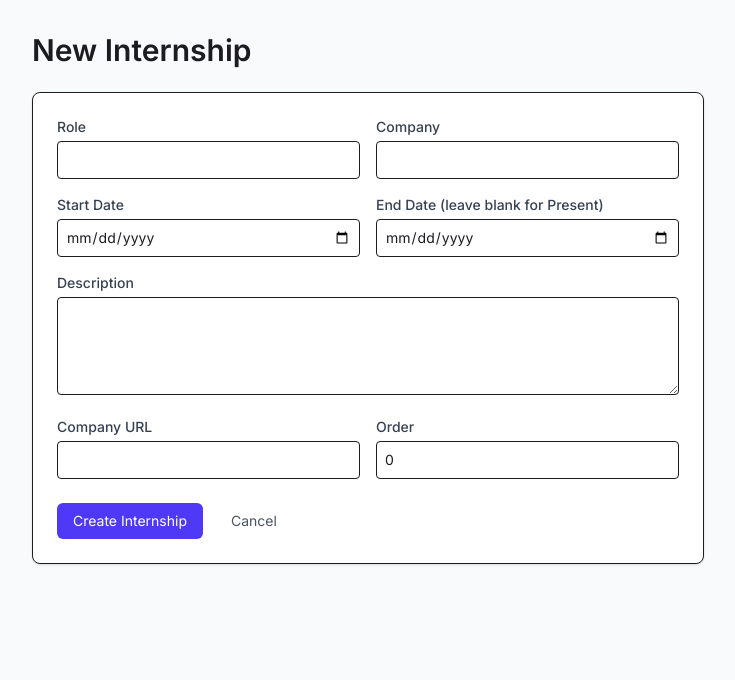
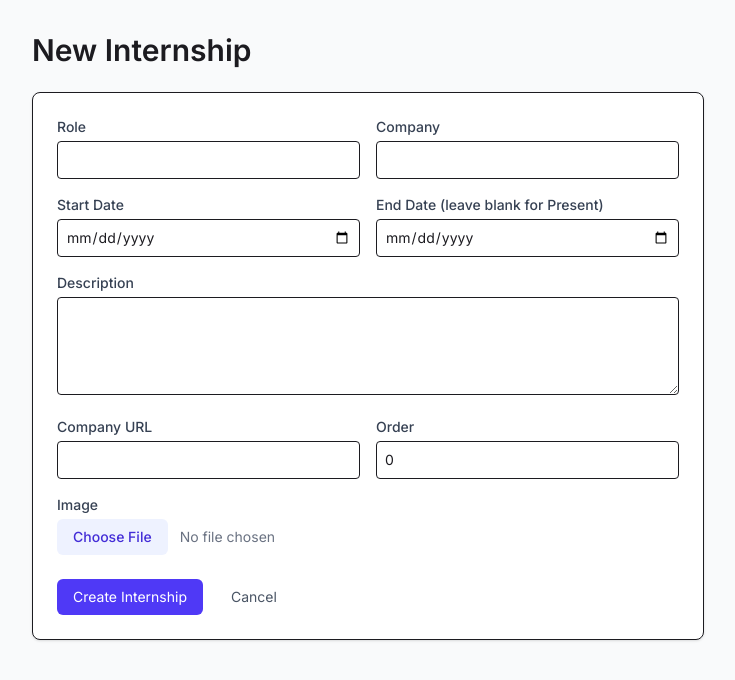
Before and after one commit to SELMANI-Lyna/Portfolio-Blog, a Next.js app: page /admin/internships/new in a window 1280 px wide. Shown: the top 680 px of the page, without its empty margins (272-1007 px from the left). Built offline with nearby package versions, Linux system fonts and the light colour scheme; no server answers.

Commit message:
layout fix

```diff
--- a/app/admin/actions.ts
+++ b/app/admin/actions.ts
@@ -217,9 +217,10 @@ export async function createInternship(formData: FormData) {
   const endDate = endDateRaw ? new Date(endDateRaw) : null;
   const description = formData.get("description") as string;
   const url = (formData.get("url") as string) || null;
+  const coverImage = (formData.get("coverImage") as string) || null;
   const order = parseInt(formData.get("order") as string || "0", 10);
 
-  await prisma.internship.create({ data: { company, role, startDate, endDate, description, url, order } });
+  await prisma.internship.create({ data: { company, role, startDate, endDate, description, url, coverImage, order } });
   revalidatePath("/");
   redirect("/admin/internships");
 }
@@ -234,9 +235,10 @@ export async function updateInternship(formData: FormData) {
   const endDate = endDateRaw ? new Date(endDateRaw) : null;
   const description = formData.get("description") as string;
   const url = (formData.get("url") as string) || null;
+  const coverImage = (formData.get("coverImage") as string) || null;
   const order = parseInt(formData.get("order") as string || "0", 10);
 
-  await prisma.internship.update({ where: { id }, data: { company, role, startDate, endDate, description, url, order } });
+  await prisma.internship.update({ where: { id }, data: { company, role, startDate, endDate, description, url, coverImage, order } });
   revalidatePath("/");
   redirect("/admin/internships");
 }
--- a/app/admin/certificates/CertificateForm.tsx
+++ b/app/admin/certificates/CertificateForm.tsx
@@ -1,11 +1,48 @@
 "use client";
+import { useState, useRef } from "react";
 import { createCertificate, updateCertificate } from "../actions";
 
 export function CertificateForm({ cert }: { cert?: { id: string; title: string; issuer: string; dateIssued: Date; credentialUrl: string | null; fileUrl: string | null; order: number } }) {
+  const [fileUrl, setFileUrl] = useState<string>(cert?.fileUrl || "");
+  const [uploading, setUploading] = useState(false);
+  const [preview, setPreview] = useState<string>(cert?.fileUrl || "");
+  const fileInputRef = useRef<HTMLInputElement>(null);
+
   const action = cert ? updateCertificate : createCertificate;
+
+  const handleFileChange = async (e: React.ChangeEvent<HTMLInputElement>) => {
+    const file = e.target.files?.[0];
+    if (!file) return;
+    setPreview(URL.createObjectURL(file));
+    setUploading(true);
+    try {
+      const formData = new FormData();
+      formData.append("file", file);
+      const res = await fetch("/api/upload", { method: "POST", body: formData });
+      const data = await res.json();
+      if (data.url) {
+        setFileUrl(data.url);
+        setPreview(data.url);
+      }
+    } catch {
+      setPreview(cert?.fileUrl || "");
+      setFileUrl(cert?.fileUrl || "");
+    } finally {
+      setUploading(false);
+    }
+  };
+
+  const removeFile = () => {
+    setFileUrl("");
+    setPreview("");
+    if (fileInputRef.current) fileInputRef.current.value = "";
+  };
+
   return (
     <form action={action} className="space-y-4 bg-white p-6 rounded-lg shadow-sm border">
       {cert && <input type="hidden" name="id" value={cert.id} />}
+      <input type="hidden" name="fileUrl" value={fileUrl} />
+
       <div className="grid grid-cols-2 gap-4">
         <div className="col-span-2">
           <label className="block text-sm font-medium text-gray-700 mb-1">Title</label>
@@ -24,16 +61,43 @@ export function CertificateForm({ cert }: { cert?: { id: string; title: string;
           <input type="url" name="credentialUrl" defaultValue={cert?.credentialUrl || ""} className="w-full border rounded p-2 text-sm" />
         </div>
         <div>
-          <label className="block text-sm font-medium text-gray-700 mb-1">File/Image URL (Cloudinary)</label>
-          <input type="url" name="fileUrl" defaultValue={cert?.fileUrl || ""} className="w-full border rounded p-2 text-sm" />
-        </div>
-        <div>
           <label className="block text-sm font-medium text-gray-700 mb-1">Order</label>
           <input type="number" name="order" defaultValue={cert?.order ?? 0} className="w-full border rounded p-2 text-sm" />
         </div>
+
+        {/* Certificate Image Upload */}
+        <div className="col-span-2">
+          <label className="block text-sm font-medium text-gray-700 mb-1">Certificate Image</label>
+          <div className="space-y-3">
+            {preview && (
+              <div className="relative w-full h-48 rounded-lg overflow-hidden border bg-gray-50">
+                <img src={preview} alt="Certificate preview" className="w-full h-full object-cover" />
+                <button
+                  type="button"
+                  onClick={removeFile}
+                  className="absolute top-2 right-2 bg-red-500 text-white rounded-full w-6 h-6 flex items-center justify-center text-xs hover:bg-red-600"
+                >
+                  ✕
+                </button>
+              </div>
+            )}
+            <div className="flex items-center gap-3">
+              <input
+                ref={fileInputRef}
+                type="file"
+                accept="image/*"
+                onChange={handleFileChange}
+                className="text-sm text-gray-500 file:mr-3 file:py-2 file:px-4 file:rounded-md file:border-0 file:text-sm file:font-medium file:bg-indigo-50 file:text-indigo-700 hover:file:bg-indigo-100 cursor-pointer"
+              />
+              {uploading && (
+                <span className="text-xs text-indigo-600 animate-pulse">Uploading…</span>
+              )}
+            </div>
+          </div>
+        </div>
       </div>
       <div className="flex gap-3 pt-2">
-        <button type="submit" className="bg-indigo-600 text-white px-4 py-2 rounded-md text-sm hover:bg-indigo-700">
+        <button type="submit" className="bg-indigo-600 text-white px-4 py-2 rounded-md text-sm hover:bg-indigo-700" disabled={uploading}>
           {cert ? "Update" : "Create"} Certificate
         </button>
         <a href="/admin/certificates" className="text-gray-600 hover:text-gray-800 px-4 py-2 text-sm">Cancel</a>
--- a/app/admin/internships/InternshipForm.tsx
+++ b/app/admin/internships/InternshipForm.tsx
@@ -1,11 +1,48 @@
 "use client";
+import { useState, useRef } from "react";
 import { createInternship, updateInternship } from "../actions";
 
-export function InternshipForm({ internship }: { internship?: { id: string; company: string; role: string; startDate: Date; endDate: Date | null; description: string; url: string | null; order: number } }) {
+export function InternshipForm({ internship }: { internship?: { id: string; company: string; role: string; startDate: Date; endDate: Date | null; description: string; url: string | null; coverImage: string | null; order: number } }) {
+  const [coverImage, setCoverImage] = useState<string>(internship?.coverImage || "");
+  const [uploading, setUploading] = useState(false);
+  const [preview, setPreview] = useState<string>(internship?.coverImage || "");
+  const fileInputRef = useRef<HTMLInputElement>(null);
+
   const action = internship ? updateInternship : createInternship;
+
+  const handleFileChange = async (e: React.ChangeEvent<HTMLInputElement>) => {
+    const file = e.target.files?.[0];
+    if (!file) return;
+    setPreview(URL.createObjectURL(file));
+    setUploading(true);
+    try {
+      const formData = new FormData();
+      formData.append("file", file);
+      const res = await fetch("/api/upload", { method: "POST", body: formData });
+      const data = await res.json();
+      if (data.url) {
+        setCoverImage(data.url);
+        setPreview(data.url);
+      }
+    } catch {
+      setPreview(internship?.coverImage || "");
+      setCoverImage(internship?.coverImage || "");
+    } finally {
+      setUploading(false);
+    }
+  };
+
+  const removeImage = () => {
+    setCoverImage("");
+    setPreview("");
+    if (fileInputRef.current) fileInputRef.current.value = "";
+  };
+
   return (
     <form action={action} className="space-y-4 bg-white p-6 rounded-lg shadow-sm border">
       {internship && <input type="hidden" name="id" value={internship.id} />}
+      <input type="hidden" name="coverImage" value={coverImage} />
+
       <div className="grid grid-cols-2 gap-4">
         <div>
           <label className="block text-sm font-medium text-gray-700 mb-1">Role</label>
@@ -35,9 +72,40 @@ export function InternshipForm({ internship }: { internship?: { id: string; comp
           <label className="block text-sm font-medium text-gray-700 mb-1">Order</label>
           <input type="number" name="order" defaultValue={internship?.order ?? 0} className="w-full border rounded p-2 text-sm" />
         </div>
+
+        {/* Cover Image Upload */}
+        <div className="col-span-2">
+          <label className="block text-sm font-medium text-gray-700 mb-1">Image</label>
+          <div className="space-y-3">
+            {preview && (
+              <div className="relative w-full h-48 rounded-lg overflow-hidden border bg-gray-50">
+                <img src={preview} alt="Internship preview" className="w-full h-full object-cover" />
+                <button
+                  type="button"
+                  onClick={removeImage}
+                  className="absolute top-2 right-2 bg-red-500 text-white rounded-full w-6 h-6 flex items-center justify-center text-xs hover:bg-red-600"
+                >
+                  ✕
+                </button>
+              </div>
+            )}
+            <div className="flex items-center gap-3">
+              <input
+                ref={fileInputRef}
+                type="file"
+                accept="image/*"
+                onChange={handleFileChange}
+                className="text-sm text-gray-500 file:mr-3 file:py-2 file:px-4 file:rounded-md file:border-0 file:text-sm file:font-medium file:bg-indigo-50 file:text-indigo-700 hover:file:bg-indigo-100 cursor-pointer"
+              />
+              {uploading && (
+                <span className="text-xs text-indigo-600 animate-pulse">Uploading…</span>
+              )}
+            </div>
+          </div>
+        </div>
       </div>
       <div className="flex gap-3 pt-2">
-        <button type="submit" className="bg-indigo-600 text-white px-4 py-2 rounded-md text-sm hover:bg-indigo-700">
+        <button type="submit" className="bg-indigo-600 text-white px-4 py-2 rounded-md text-sm hover:bg-indigo-700" disabled={uploading}>
           {internship ? "Update" : "Create"} Internship
         </button>
         <a href="/admin/internships" className="text-gray-600 hover:text-gray-800 px-4 py-2 text-sm">Cancel</a>
--- a/components/CertificatesCarousel.tsx
+++ b/components/CertificatesCarousel.tsx
@@ -22,14 +22,7 @@ export function CertificatesCarousel({ certificates }: CertificatesCarouselProps
   };
 
   if (certificates.length === 0) {
-    return (
-      <section id="certificates" className="w-full relative z-10">
-        <div className="max-w-[1100px] px-6 md:px-10 space-y-8">
-          <h3 className="font-display text-3xl font-semibold text-ink">Certificates</h3>
-          <p className="text-muted italic">No certificates added yet.</p>
-        </div>
-      </section>
-    );
+    return null;
   }
 
   return (
--- a/components/SkillsMarquee.tsx
+++ b/components/SkillsMarquee.tsx
@@ -65,14 +65,7 @@ export function SkillsMarquee({ skillGroups }: SkillsMarqueeProps) {
   }, [skillGroups]);
 
   if (allSkills.length === 0) {
-    return (
-      <section id="skills" className="w-full relative z-10">
-        <div className="max-w-[1100px] px-6 md:px-10 space-y-8">
-          <h3 className="font-display text-3xl font-semibold text-ink">Skills</h3>
-          <p className="text-muted italic">No skills added yet.</p>
-        </div>
-      </section>
-    );
+    return null;
   }
 
   const mid = Math.ceil(allSkills.length / 2);
--- a/components/WorkSection.tsx
+++ b/components/WorkSection.tsx
@@ -6,15 +6,14 @@ import { LinkPill } from "./LinkPill";
 import type { Project } from "@prisma/client";
 
 export function WorkSection({ projects }: { projects: Project[] }) {
+  if (projects.length === 0) return null;
+
   return (
     <section id="projects" className="w-full relative z-10">
       <div className="max-w-[1100px] px-6 md:px-10 space-y-12">
         <h3 className="font-display text-3xl font-semibold text-ink">Projects</h3>
 
-        {projects.length === 0 ? (
-          <p className="text-muted italic">No projects yet.</p>
-        ) : (
-          <motion.div
+        <motion.div
             initial={{ opacity: 0, y: 20 }}
             animate={{ opacity: 1, y: 0 }}
             transition={{ duration: 0.4 }}
@@ -51,7 +50,6 @@ export function WorkSection({ projects }: { projects: Project[] }) {
               </Card>
             ))}
           </motion.div>
-        )}
       </div>
     </section>
   );
```
Also changed, not shown: components/TimelineSection.tsx (+8 -12 lines), 1 other file (tests, documents, lock files or other folders).
